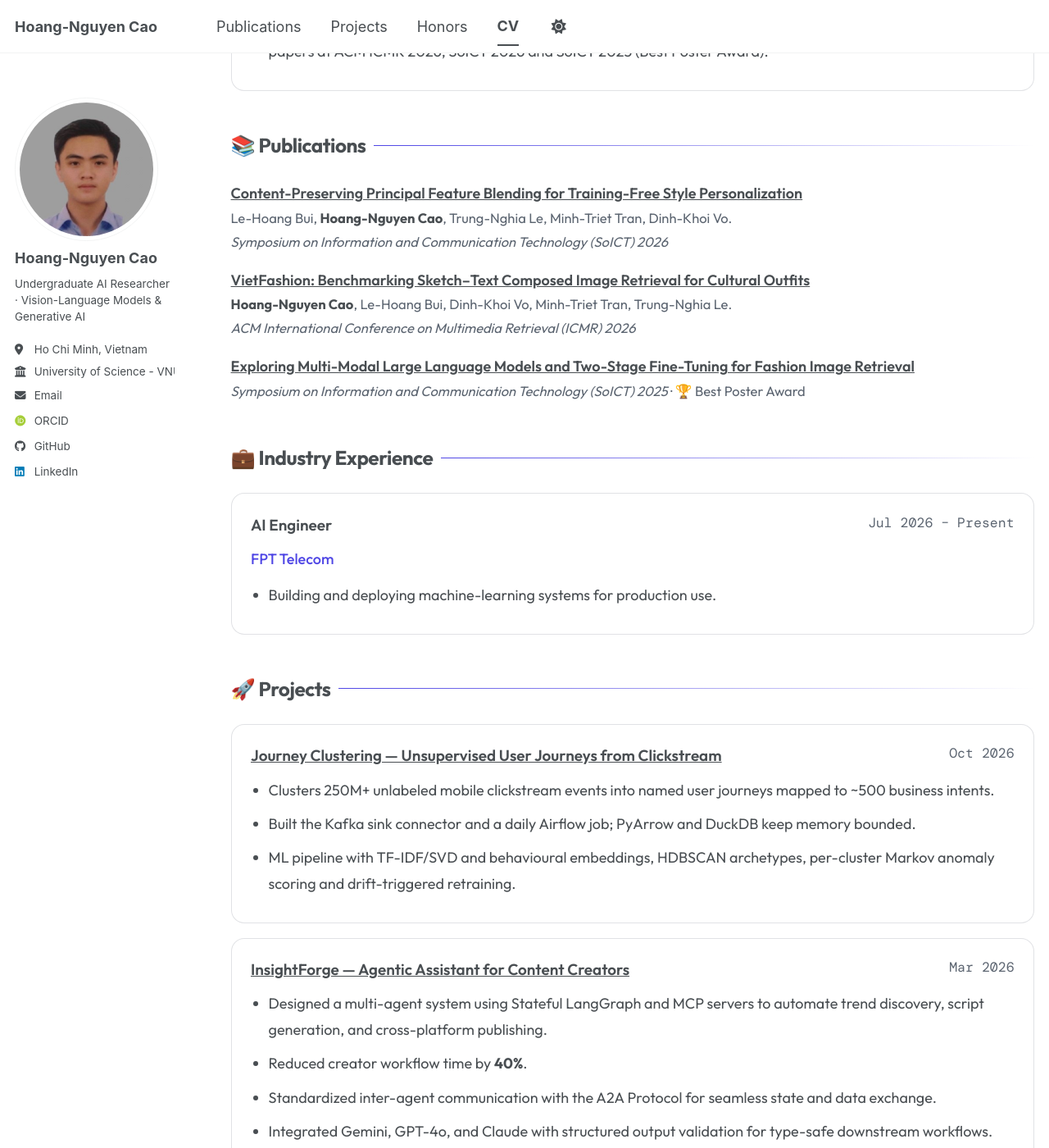
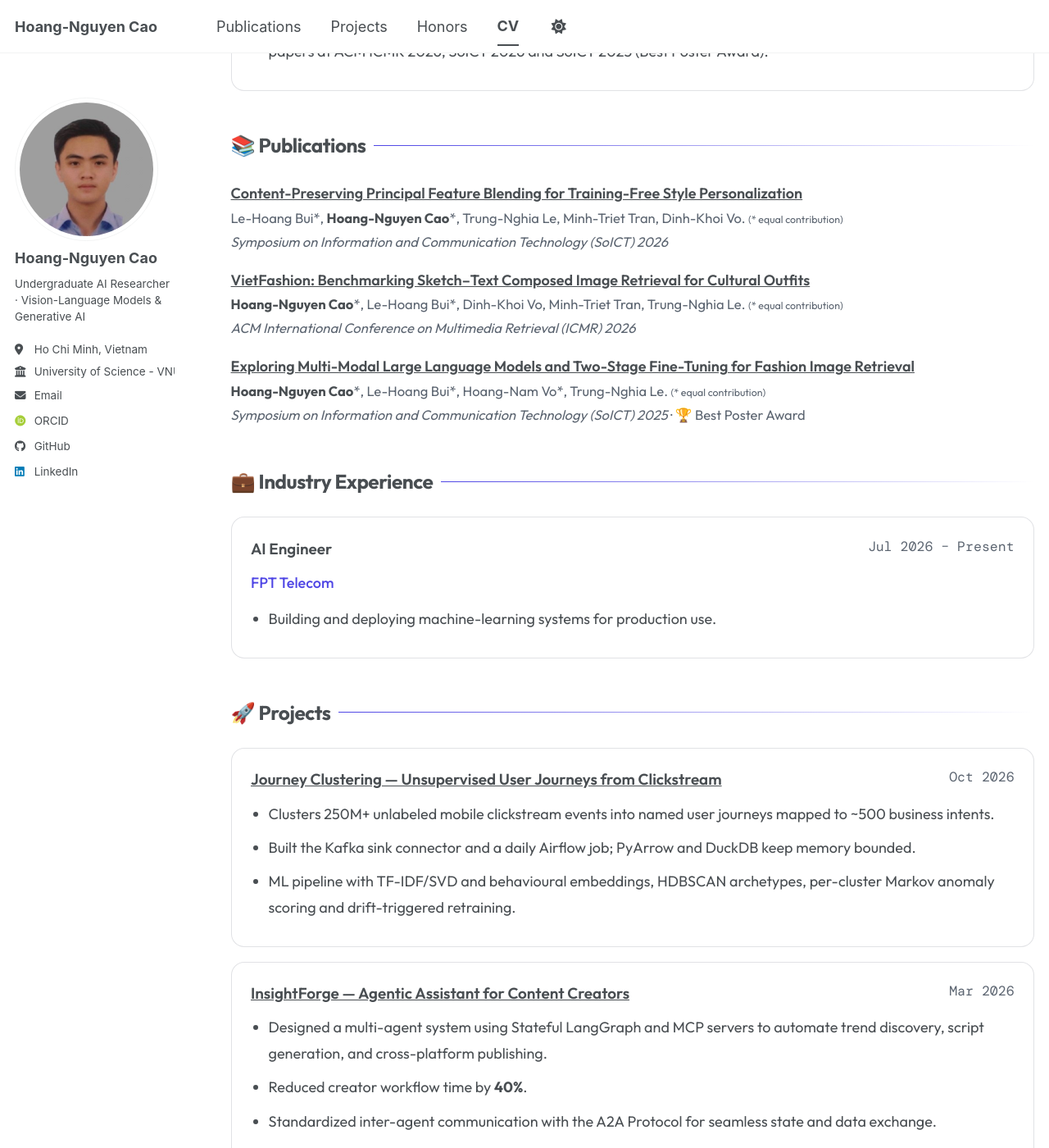
Before and after one commit to HNg0303/HNg0303.github.io, a Jekyll site: the page built from _pages/cv.md, in a window 1280 px wide and 1400 px high, scrolled down 1158 px. Shown: the whole window at 82% size. Built offline with Jekyll 4.4.1, drawn with Linux system fonts in a browser that asks for light colours; some web fonts are replaced; a script bundle is joined from its source files by our own code; library files that are not in the unit come from our copies.

Commit message:
Update Publications sections: Update author lists

```diff
--- a/_includes/rp-publication.html
+++ b/_includes/rp-publication.html
@@ -13,7 +13,7 @@
   <div class="rp-pub-body">
     <div class="rp-pub-title"><a href="{{ base_path }}{{ pub.url }}">{{ pub.title }}</a></div>
     {% if pub.authors %}
-      <div class="rp-pub-authors">{{ pub.authors | replace: self_name, "<strong>SELF_NAME</strong>" | replace: "SELF_NAME", self_name }}</div>
+      <div class="rp-pub-authors">{{ pub.authors | replace: self_name, "<strong>SELF_NAME</strong>" | replace: "SELF_NAME", self_name }}{% if pub.authors contains "*" %} <span class="rp-pub-equal">(* equal contribution)</span>{% endif %}</div>
     {% endif %}
     <div class="rp-pub-venue">{{ pub.venue }}</div>
     <div class="rp-pub-meta">
--- a/_pages/cv.md
+++ b/_pages/cv.md
@@ -270,7 +270,7 @@ redirect_from:
   <div class="cv-pub">
     <div class="cv-pub-title"><a href="{{ base_path }}{{ pub.url }}">{{ pub.title }}</a></div>
     <div class="cv-pub-meta">
-      {% if pub.authors %}{{ pub.authors | replace: site.author.name, "<strong>SELF_NAME</strong>" | replace: "SELF_NAME", site.author.name }}.<br>{% endif %}
+      {% if pub.authors %}{{ pub.authors | replace: site.author.name, "<strong>SELF_NAME</strong>" | replace: "SELF_NAME", site.author.name }}.{% if pub.authors contains "*" %} <small>(* equal contribution)</small>{% endif %}<br>{% endif %}
       <em>{{ pub.venue }}</em>{% if pub.award %} · 🏆 {{ pub.award }}{% endif %}
     </div>
   </div>
--- a/_publications/SoICT_2025_FashionRetrieval.md
+++ b/_publications/SoICT_2025_FashionRetrieval.md
@@ -5,6 +5,7 @@ permalink: /publications/ExploringFashionRetrieval/
 date: 2025-12-13
 venue: "Symposium on Information and Communication Technology (SoICT) 2025"
 short_venue: "SoICT 2025"
+authors: "Hoang-Nguyen Cao*, Le-Hoang Bui*, Hoang-Nam Vo*, Trung-Nghia Le"
 selected: true
 rank: Scopus-indexed
 category: Conference Paper
--- a/_sass/custom/_research.scss
+++ b/_sass/custom/_research.scss
@@ -226,6 +226,7 @@ html[data-theme="dark"] .rp-link:hover { color: #111827 !important; }
 .rp-pub-title a:hover { color: var(--rp-accent) !important; }
 .rp-pub-authors { font-size: 0.82rem; color: var(--rp-muted); line-height: 1.45; }
 .rp-pub-authors strong { color: var(--rp-text); font-weight: 600; text-decoration: underline; text-underline-offset: 2px; }
+.rp-pub-equal { font-size: 0.75rem; font-style: italic; opacity: 0.85; }
 .rp-pub-venue { font-size: 0.82rem; font-style: italic; color: var(--rp-text); }
 .rp-pub-meta { display: flex; flex-wrap: wrap; align-items: center; gap: 6px; margin: 2px 0; }
 .rp-pub-desc { font-size: 0.82rem; color: var(--rp-muted); line-height: 1.55; margin: 2px 0 6px; }
```
Also changed, not shown: other parts of _publications/SoICT_2025_FashionRetrieval.md (+1 -1 lines), _publications/ACM_ICMR_VietFashion_2026.md (+1 -1 lines), _publications/SoICT_2026_CoPFB.md (+1 -1 lines).
